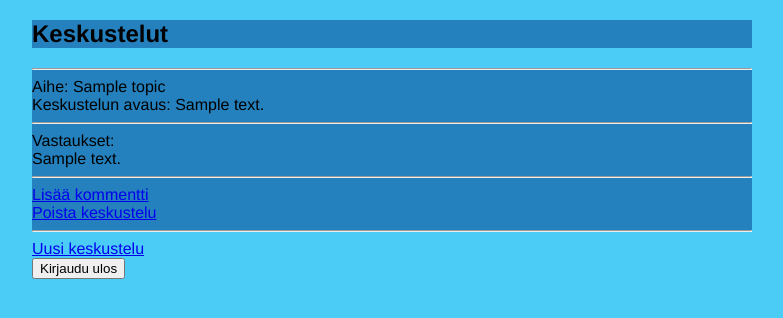
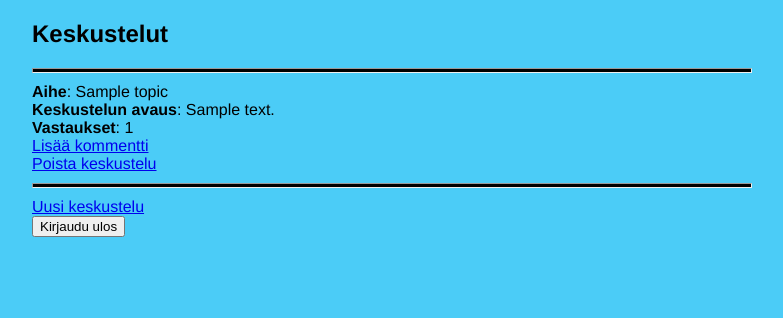
Before and after one commit to valttteri/DiscussionApp, a Flask app: template templates/forum.html in a window 1280 px wide. Shown: the top 318 px of the page, without its empty margins (248-1031 px from the left). Run offline with Flask 3, Linux system fonts and the light colour scheme; the template is opened without the code that fills it: most values are stand-ins (such as "Sample title", 1, 10 or a date in 2020).

Commit message:
comments can be removed

```diff
--- a/app.py
+++ b/app.py
@@ -1,5 +1,5 @@
 from flask import Flask
-from flask import redirect, render_template, request
+from flask import redirect, render_template, request, url_for
 from flask_sqlalchemy import SQLAlchemy
 from sqlalchemy.sql import text
 from os import getenv
@@ -48,12 +48,19 @@ def remove(id):
     db.session.commit()
     return redirect("/forum")
 
+@app.route("/removecomment/<int:id>")
+def removecomment(id):
+    sql = text("DELETE FROM comments WHERE id=:id")
+    db.session.execute(sql, {"id":id})
+    db.session.commit()
+    return redirect("/forum")
+
 @app.route("/addcomment/<int:id>")
 def addcomment(id):
     sql = text("SELECT topic, comment, id FROM discussions WHERE id=:id")
     result = db.session.execute(sql, {"id":id})
     discussion = result.fetchone()
-    sql = text("SELECT content FROM comments WHERE discussion_id=:id")
+    sql = text("SELECT id, content FROM comments WHERE discussion_id=:id")
     result = db.session.execute(sql, {"id":id})
     comments = result.fetchall()
     return render_template("newcomment.html", discussion=discussion, comments=comments)
--- a/static/main.css
+++ b/static/main.css
@@ -5,7 +5,9 @@ body {
     background-color: rgb(75, 204, 247);
 }
 
-div {
-    background-color: rgb(36, 129, 190);
-    max-width: 100%;
+hr {
+    background-color: black;
+    margin-top: 10px;
+    margin-bottom: 10px;
+    height: 3px;
 }
--- a/templates/forum.html
+++ b/templates/forum.html
@@ -14,16 +14,17 @@
     <div>
         <hr>
         {% for discussion in discussions %}
-        Aihe: {{ discussion.topic }} <br>
-        Keskustelun avaus: {{ discussion.comment }} <br>
-        <hr>
-        Vastaukset: <br>
+        <b>Aihe</b>: {{ discussion.topic }} <br>
+        <b>Keskustelun avaus</b>: {{ discussion.comment }} <br>
+
+        <b>Vastaukset</b>:
+        {% set ns = namespace(c = 0) %}
         {% for comment in comments %}
-        {% if discussion.id == comment.discussion_id %}
-        {{ comment.content }}<br>
+            {% if discussion.id == comment.discussion_id %}
+            {% set ns.c = ns.c + 1 %}
         {% endif %}
         {% endfor %}
-        <hr>
+        {{ ns.c }} <br>
         <a href="/addcomment/{{ discussion.id }}">Lisää kommentti</a>
         <br>
         <a href="/remove/{{ discussion.id }}">Poista keskustelu</a>
--- a/templates/frontpage.html
+++ b/templates/frontpage.html
@@ -16,8 +16,10 @@
     </div>
 
     <form action="/forum" method="POST">
-        Kirjaudu sisään:
-        <input type="text" name="username">
+        Kirjaudu sisään:<br>
+        <input type="text" name="username" placeholder="Käyttäjätunnus">
+        <br>
+        <input type="text" name="username" placeholder="Salasana">
         <br>
         <input type="submit" value="Kirjaudu">
     </form>
--- a/templates/newdiscussion.html
+++ b/templates/newdiscussion.html
@@ -18,4 +18,7 @@
         <br>
         <input type="submit" value="Luo keskustelu">
     </form>
+    <form action="/forum">
+        <input type="submit" value="Takaisin" name="return"/>
+    </form>
 </body>
```
Also changed, not shown: templates/newcomment.html (+14 -6 lines).
